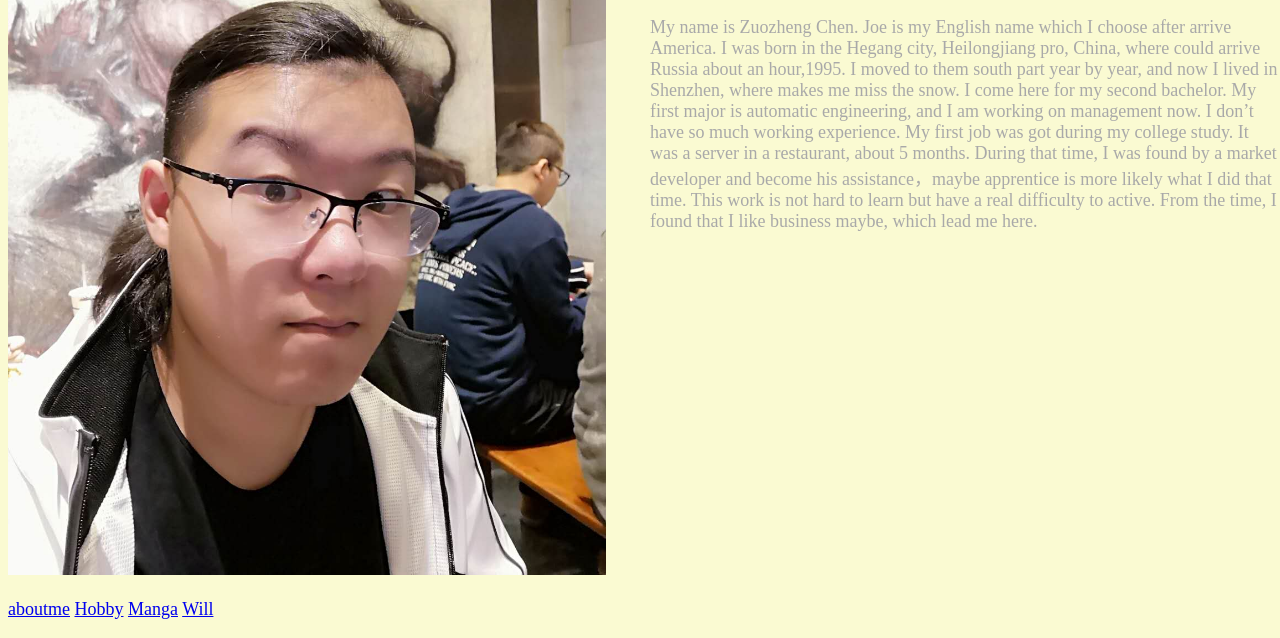
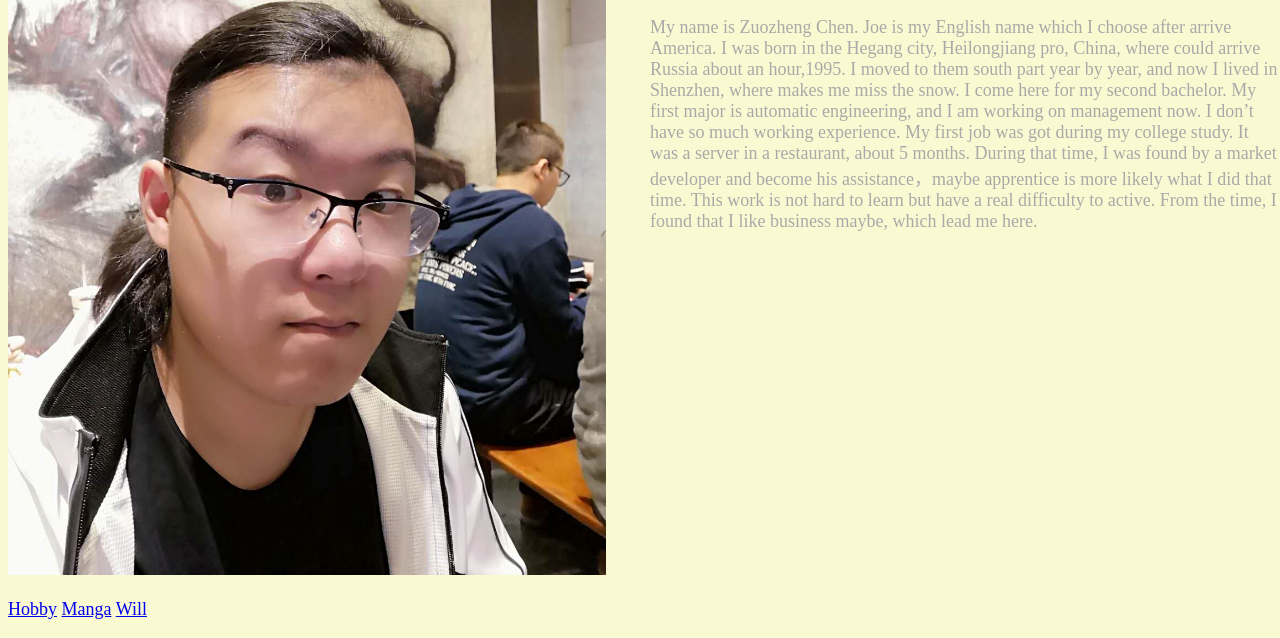
Before and after one commit to GreedyPangda/GreedyPangda.github.io, a plain HTML site: page index.html in a window 1280 px wide. Shown: the part 233-871 px from the top of the page. Drawn offline with Linux system fonts and the light colour scheme.

Commit message:
Update index.html

```diff
--- a/index.html
+++ b/index.html
@@ -13,7 +13,7 @@
 <div style="left: 650px; position: absolute; top: 250px;">My name is Zuozheng Chen. Joe is my English name which I choose after arrive America. I was born in the Hegang city, Heilongjiang pro, China, where could arrive Russia about an hour,1995. I moved to them south part year by year, and now I lived in Shenzhen, where makes me miss the snow.  I come here for my second bachelor. My first major is automatic engineering, and I am working on management now.
     I don’t have so much working experience. My first job was got during my college study. It was a server in a restaurant, about 5 months. During that time, I was found by a market developer and become his assistance，maybe apprentice is more likely what I did that time. This work is not hard to learn but have a real difficulty to active. From the time, I found that I like business maybe, which lead me here.</div>
 <p>
-      <a href="index.html">aboutme</a> <a href="hoby.html">Hobby</a>     <a href="manga.html">Manga</a> <a href="will.html">Will</a>
+      <a href="hoby.html">Hobby</a>     <a href="manga.html">Manga</a> <a href="will.html">Will</a>
 </p>
 </body>
 </html>
```
